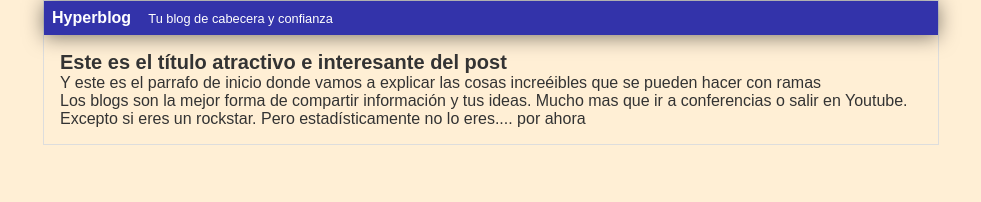
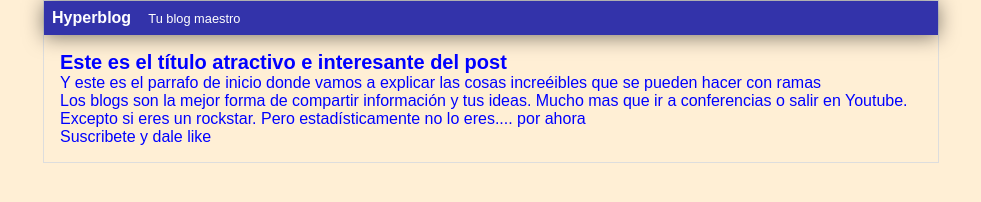
Before and after one commit to Johsema/Git-Github-Practice, a plain HTML site: page index.html in a window 1280 px wide. Shown: the whole page, without its empty margins (149-1130 px from the left). Drawn offline with Linux system fonts and the light colour scheme.

Commit message:
Quinto commit cambiando el color del body, modificando cabecera y añadiendo un parrafo

```diff
--- a/css/styles.css
+++ b/css/styles.css
@@ -9,7 +9,7 @@ html{
 }
 
 body{
-    color:#333;
+    color: blue;
     text-align:center;
     font-family:Arial;
     font-size:16px;
--- a/index.html
+++ b/index.html
@@ -10,12 +10,13 @@
     <div id="container">
         <div id="cabecera">
             Hyperblog
-            <span id="tagline">Tu blog de cabecera y confianza </span>
+            <span id="tagline">Tu blog maestro</span>
         </div>
         <div id="post">
             <h1>Este es el título atractivo e interesante del post</h1>
             <p>Y este es el parrafo de inicio donde vamos a explicar las cosas increéibles que se pueden hacer con ramas</p>
             <p>Los blogs son la mejor forma de compartir información y tus ideas. Mucho mas que ir a conferencias o salir en Youtube. Excepto si eres un rockstar. Pero estadísticamente no lo eres.... por ahora</p>
+            <p>Suscribete y dale like</p>
         </div>
     </div>
 </body>
```
